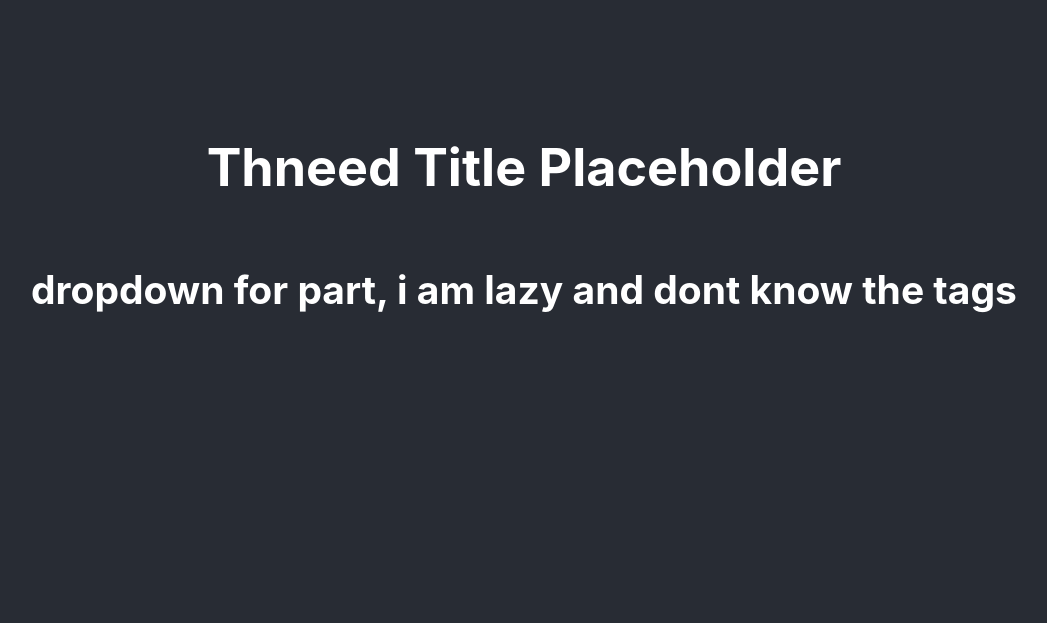
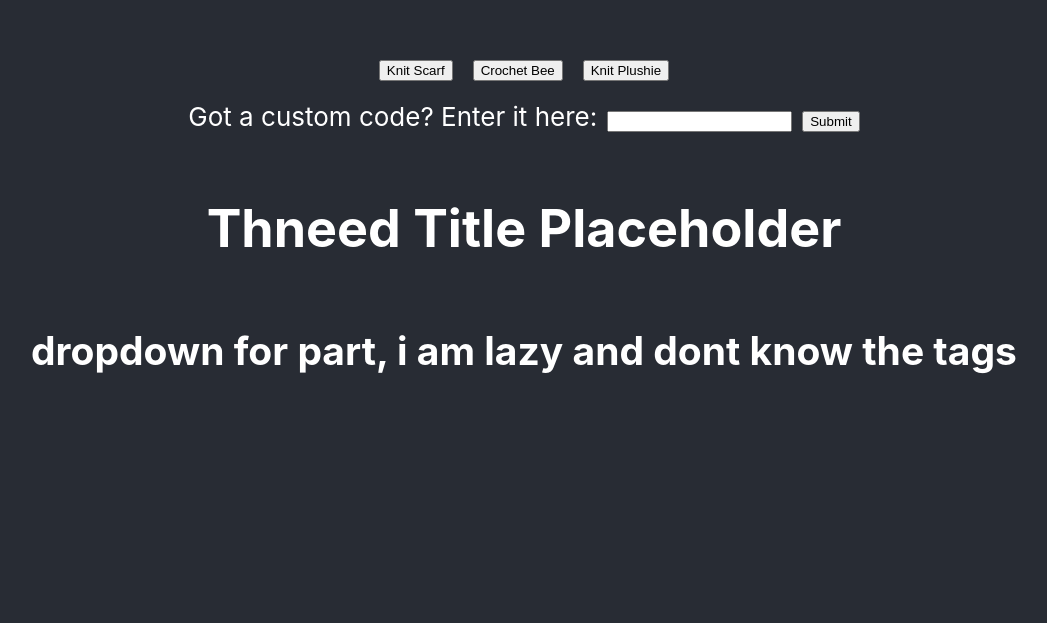
Before and after one commit to UnicornoftheSea99/knitwits, a React (Create React App) app: page / in a window 1280 px wide. Shown: the part 177-800 px from the top of the page, without its empty margins (116-1163 px from the left). Built offline with nearby package versions, Linux system fonts and the light colour scheme.

Commit message:
pattern select existsgit add .

```diff
--- a/src/App.js
+++ b/src/App.js
@@ -1,5 +1,6 @@
 import logo from './logo.svg';
 import './App.css';
+import PatternSelectScreen from './PatternSelectScreen.jsx'
 
 /* hell yeah. canyou see me typing here */
 
@@ -7,6 +8,7 @@ function App() {
   return (
     <div className="App">
       <header className="App-header">
+        <PatternSelectScreen/>
         <h1> Thneed Title Placeholder </h1>
         <h2> dropdown for part, i am lazy and dont know the tags</h2>
       </header>
--- /dev/null
+++ b/src/PatternSelectScreen.jsx
@@ -0,0 +1,14 @@
+import React from 'react';
+/* design intentionally sucks so when we improve ui it's universal */
+export default function PatternSelectScreen(){
+    return(<div style={{margin:"10px"}}>
+        <button style={{margin:"10px"}}>Knit Scarf</button>
+        <button style={{margin:"10px"}}>Crochet Bee</button>
+        <button style={{margin:"10px"}}>Knit Plushie</button>
+        <form style={{margin:"10px"}}>
+            <label for="custom-code"style={{margin:"10px"}}>Got a custom code? Enter it here:</label>
+            <input type="text" id="custom-code" name="custom-code"></input>
+            <button style={{margin:"10px"}}>Submit</button>
+        </form>
+    </div>)
+}
```
Also changed, not shown: 1 other file (tests, documents, lock files or other folders).
